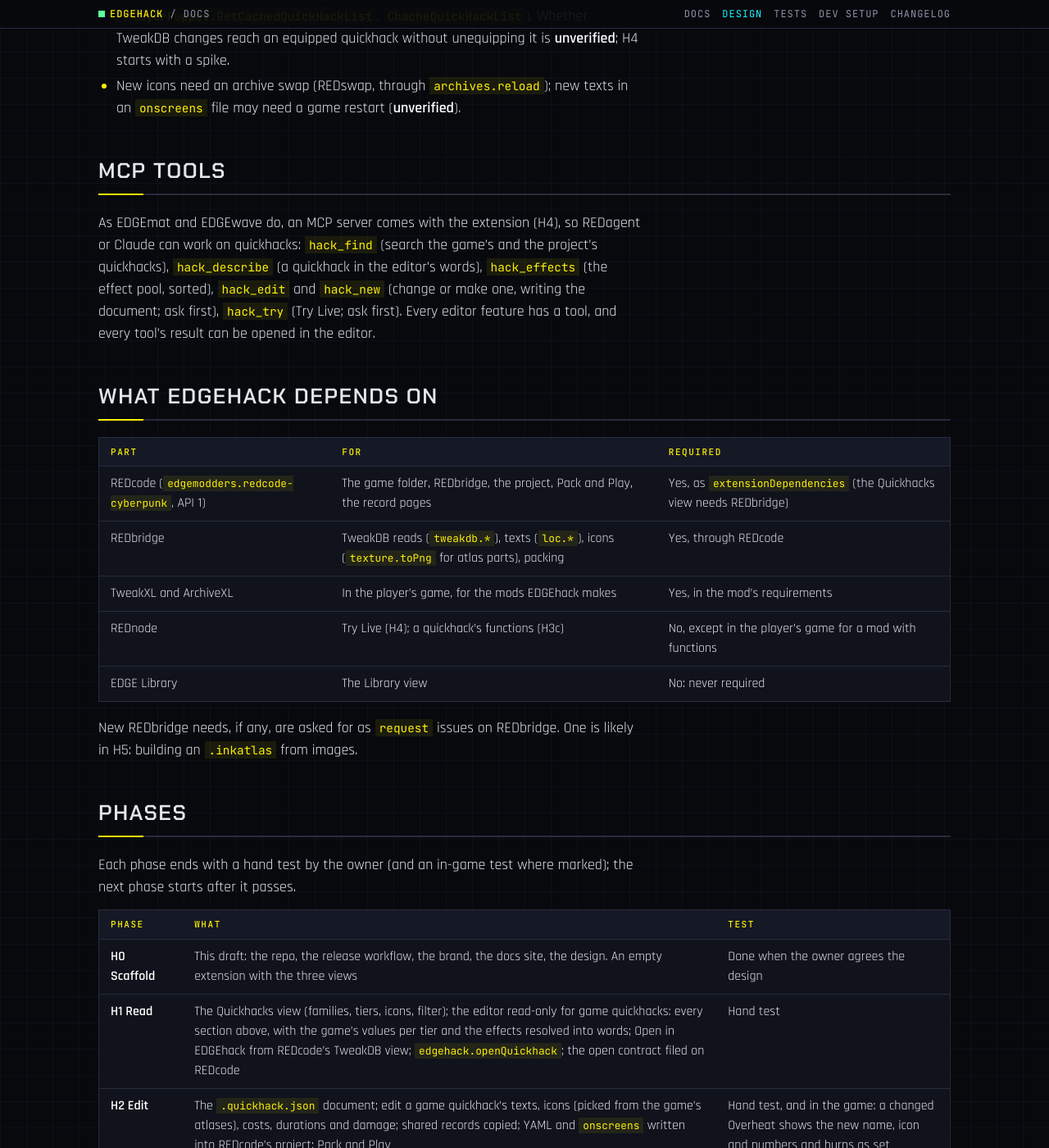
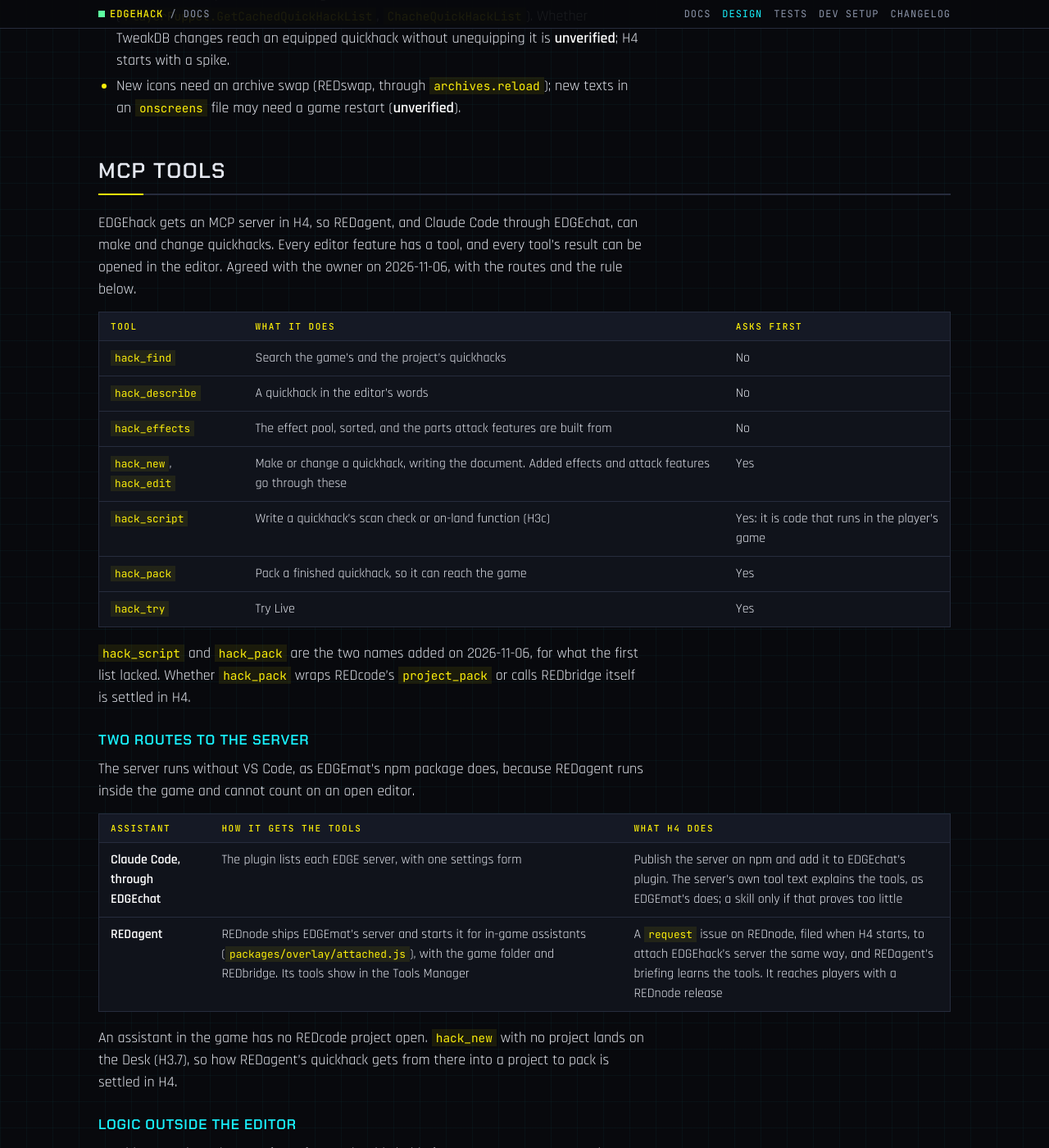
Before and after one commit to Edgemodders/EDGEhack, a Jekyll site: the page built from docs/design.md, in a window 1280 px wide and 1400 px high, scrolled down 9121 px. Shown: the whole window at 82% size. Built offline with Jekyll 4.4.1, drawn with Linux system fonts in a browser that asks for light colours; some of the changed text lies outside the part shown.

Commit message:
H4's MCP server: runs without VS Code, two routes, and logic kept free of VS Code
Agreed with the owner: EDGEchat's plugin and REDnode's attached servers are its
routes to Claude Code and REDagent, and it gains hack_script and hack_pack.

Co-Authored-By: Claude Opus 5.5 <noreply@anthropic.com>

```diff
--- a/docs/design.md
+++ b/docs/design.md
@@ -182,7 +182,40 @@ Try Live needs from REDnode (REDnode issues, to file when H4 starts):
 
 ## MCP tools
 
-As EDGEmat and EDGEwave do, an MCP server comes with the extension (H4), so REDagent or Claude can work on quickhacks: `hack_find` (search the game's and the project's quickhacks), `hack_describe` (a quickhack in the editor's words), `hack_effects` (the effect pool, sorted), `hack_edit` and `hack_new` (change or make one, writing the document; ask first), `hack_try` (Try Live; ask first). Every editor feature has a tool, and every tool's result can be opened in the editor.
+EDGEhack gets an MCP server in H4, so REDagent, and Claude Code through EDGEchat, can make and change quickhacks. Every editor feature has a tool, and every tool's result can be opened in the editor. Agreed with the owner on 2026-11-06, with the routes and the rule below.
+
+| Tool | What it does | Asks first |
+|---|---|---|
+| `hack_find` | Search the game's and the project's quickhacks | No |
+| `hack_describe` | A quickhack in the editor's words | No |
+| `hack_effects` | The effect pool, sorted, and the parts attack features are built from | No |
+| `hack_new`, `hack_edit` | Make or change a quickhack, writing the document. Added effects and attack features go through these | Yes |
+| `hack_script` | Write a quickhack's scan check or on-land function (H3c) | Yes: it is code that runs in the player's game |
+| `hack_pack` | Pack a finished quickhack, so it can reach the game | Yes |
+| `hack_try` | Try Live | Yes |
+
+`hack_script` and `hack_pack` are the two names added on 2026-11-06, for what the first list lacked. Whether `hack_pack` wraps REDcode's `project_pack` or calls REDbridge itself is settled in H4.
+
+### Two routes to the server
+
+The server runs without VS Code, as EDGEmat's npm package does, because REDagent runs inside the game and cannot count on an open editor.
+
+| Assistant | How it gets the tools | What H4 does |
+|---|---|---|
+| **Claude Code, through EDGEchat** | The plugin lists each EDGE server, with one settings form | Publish the server on npm and add it to EDGEchat's plugin. The server's own tool text explains the tools, as EDGEmat's does; a skill only if that proves too little |
+| **REDagent** | REDnode ships EDGEmat's server and starts it for in-game assistants (`packages/overlay/attached.js`), with the game folder and REDbridge. Its tools show in the Tools Manager | A `request` issue on REDnode, filed when H4 starts, to attach EDGEhack's server the same way, and REDagent's briefing learns the tools. It reaches players with a REDnode release |
+
+An assistant in the game has no REDcode project open. `hack_new` with no project lands on the Desk (H3.7), so how REDagent's quickhack gets from there into a project to pack is settled in H4.
+
+### Logic outside the editor
+
+Anything a tool needs stays free of VS Code. This holds from H3.3 on, so H3 to H3c do not have to be moved apart later.
+
+| Where | State on 2026-11-06 |
+|---|---|
+| `catalog`, `document`, `icons`, `newHackScript`, `png`, `projectFiles`, `quickhack`, `read`, `records`, `tweaks` | Free of VS Code. They take only types from `redcode.ts`, so those types move to a file of their own in H4 |
+| `hub.ts`, `editor.ts` | Import VS Code, and hold two small pieces a tool needs: finding and caching a family (`hub.ts`), and writing a saved document into the project (`editor.ts`, `writeTweaks` then `writeProject`). Both move out by H4 |
+| `BridgeClient`, `ProjectRef` | Interfaces, filled by REDcode today. The server fills them itself, from the REDbridge and folders it is given |
 
 ## What EDGEhack depends on
 
@@ -208,7 +241,7 @@ Each phase ends with a hand test by the owner (and an in-game test where marked)
 | **H3 New and Effects** | Make a new quickhack from a family; Add Effect from other quickhacks and status effects (the sorted pool); attack features; Get it (crafting spec, vendor); the Desk | Hand test, and in the game: a new quickhack crafted or bought, with two added effects working on an enemy |
 | **H3b Own icons** | Each icon can be picked from the game, uploaded, or generated from a text prompt (see [Own icons](#own-icons-h3b)); the image goes into an atlas the mod ships | Hand test, and in the game: a new quickhack with its own icons in the inventory, on the wheel and on the target |
 | **H3c Scripts** | Two REDnode functions on a quickhack: a scan check (enabled or disabled per enemy) and on land (any logic). REDnode's `quickhacks` API, then the page's Scripts section (see [H3c Scripts: plan](#h3c-scripts-plan)). Its spike runs with H3's | Hand test, and in the game: a new quickhack disabled on the wrong enemy, with extra damage on land by the enemy's health |
-| **H4 Try Live and MCP** | Try Live through REDnode (after its spike and REDnode's editor channel work); the MCP server and Connect an Assistant, with a tool for scripts | Hand test and in-game test |
+| **H4 Try Live and MCP** | Try Live through REDnode (after its spike and REDnode's editor channel work); the MCP server, running without VS Code, and Connect an Assistant, with tools for scripts and packing; EDGEchat's plugin and REDnode's attached servers as its two routes (see [MCP tools](#mcp-tools)) | Hand test and in-game test, with REDagent making a quickhack in the game |
 | **H5 Library** | Add to Library and the Library view (after EDGEbuilder agrees the `quickhack` kind) | Hand test |
 | **H6 First release** | 0.1.0 on the Marketplace, Open VSX, GitHub and Nexus Mods; the player guide; the README rule; the Nexus page | The release gate: every hand test passed |
 
@@ -543,6 +576,7 @@ Agreed with the owner on 2026-11-04: the recommendation is the answer in each ro
 | Device and vehicle quickhacks in the first release? | Read in H1, edit after 0.1.0 |
 | Behaviour beyond records (redscript) | Out of scope until a quickhack idea needs it. Changed by the owner's scripts request on 2026-11-05: see [H3c Scripts](#h3c-scripts-plan) |
 | REDnode's editor channel with TweakDB writes (for Try Live) | File it on REDnode at H4, after the refresh spike |
+| How REDagent and EDGEchat reach the MCP server (2026-11-06) | A server that runs without VS Code, in EDGEchat's plugin and among REDnode's attached servers, with logic kept free of VS Code from H3.3 on (see [MCP tools](#mcp-tools)) |
 
 ## Unverified, to settle in their phases
 
@@ -554,3 +588,4 @@ Agreed with the owner on 2026-11-04: the recommendation is the answer in each ro
 - How quickly a scan check can answer, and how "Checking" looks in the panel (H3c.1).
 - Whether TweakDB changes reach an equipped quickhack without unequipping it, and how to refresh V's cached quickhack list (H4 spike).
 - Whether new `onscreens` texts can load without a game restart (H4).
+- How a quickhack REDagent makes in the game gets from the Desk into a project to pack (H4).
```
Also changed, not shown: CLAUDE.md (+1 -0 lines), docs/index.md (+2 -2 lines).
